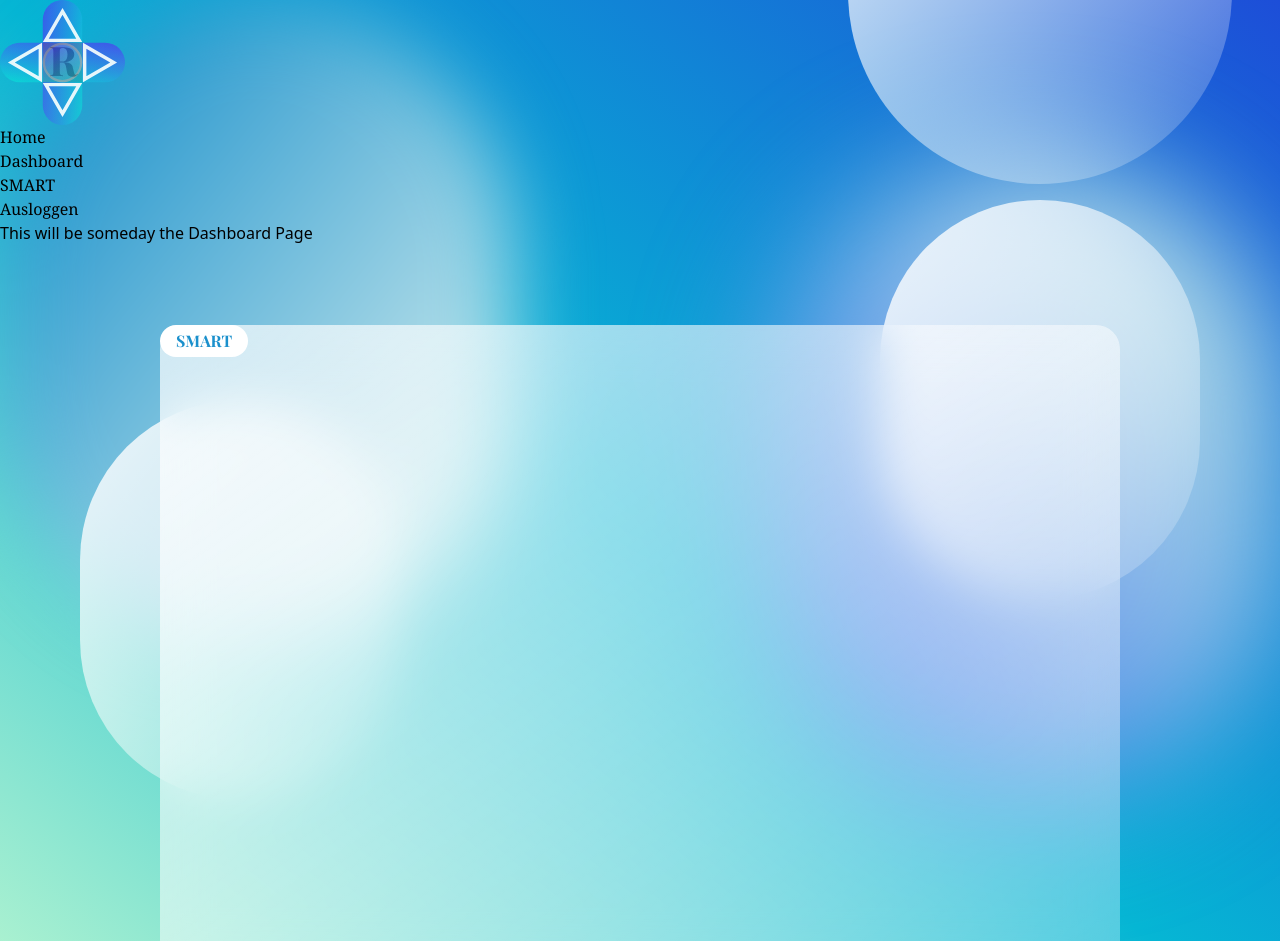
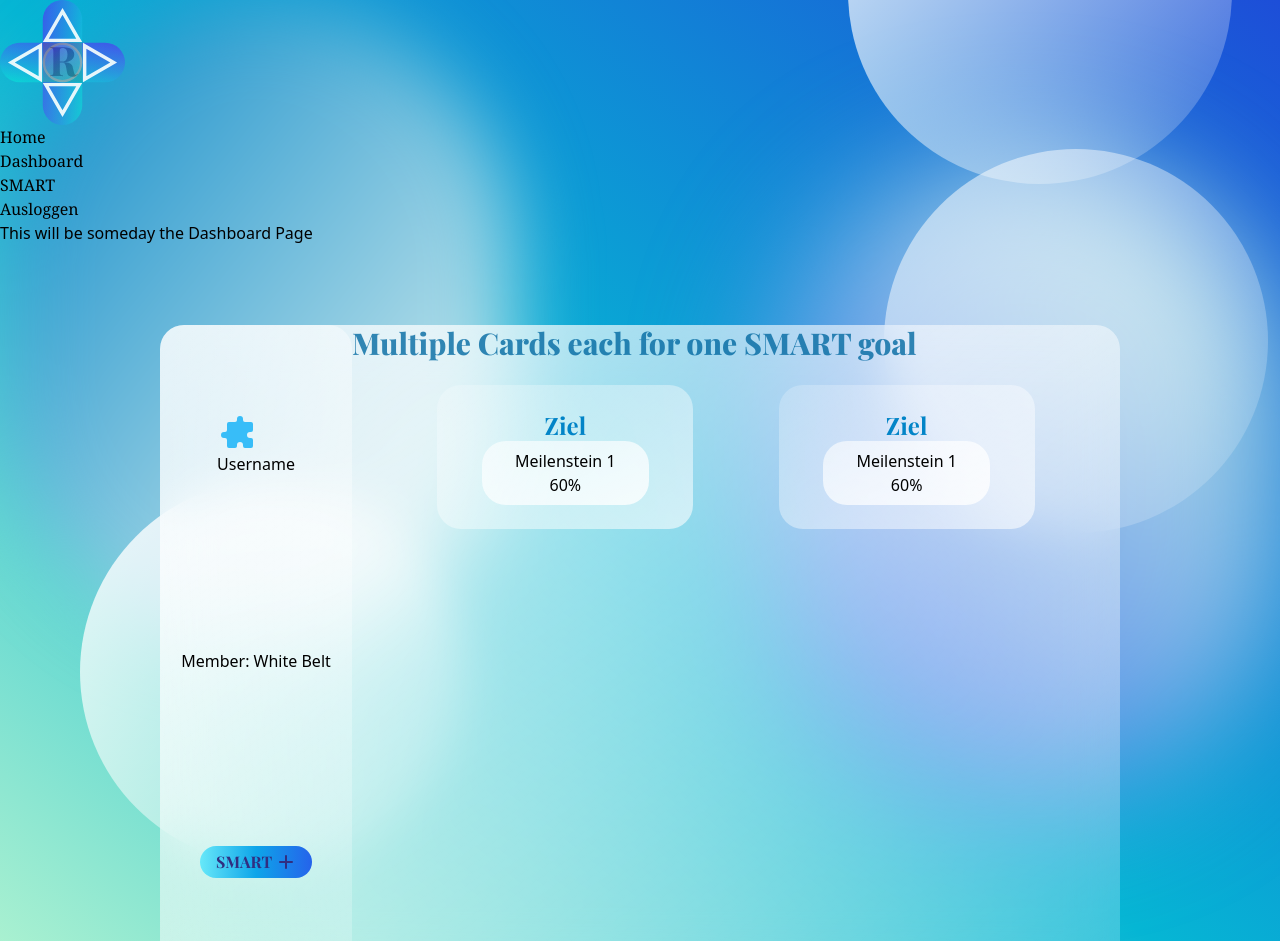
Before and after one commit to ZartBitter/Resolve, a Vue app in the folder Resolve/: page /dashboard in a window 1280 px wide. Shown: the top 941 px of the page. Built offline with nearby package versions, Linux system fonts and the light colour scheme; no server answers; sample sign-in values are in the browser's storage; a web font is replaced by a local one.

Commit message:
Dashboard

```diff
--- a/Resolve/src/components/Dashboard.vue
+++ b/Resolve/src/components/Dashboard.vue
@@ -1,18 +1,76 @@
 <template>
   <h1>This will be someday the Dashboard Page</h1>
   <!-- Circle's -->
-  <div class="absolute right-12 -top-1/4 h-96 w-96 rounded-full bg-gradient-to-br from-white/90 to-white/10"></div>
-  <div class="absolute right-20 bottom-1/4 h-2/4 w-1/4 rounded-full bg-gradient-to-br from-white/90 to-white/10"></div>
+  <div
+    class="absolute right-6 -top-7 h-14 w-14 rounded-full bg-gradient-to-br from-white/90 to-white/10 lg:right-12 lg:-top-1/4 lg:h-96 lg:w-96"
+  ></div>
+  <div
+    class="md:right-18 absolute bottom-2/3 right-3 h-28 w-28 rounded-full bg-gradient-to-br from-white/60 to-white/10 md:bottom-1/3 md:h-96 md:w-96"
+  ></div>
 
   <!-- Dashboard-UI -->
   <section class="flex h-screen items-center justify-center">
-    <div class="z-50 h-4/5 w-9/12 rounded-3xl bg-gradient-to-br from-white/70 to-white/30 backdrop-blur-xl">
-      <button class="rounded-full bg-white p-1 pl-4 pr-4 font-body font-bold text-sky-600/90 hover:text-blue-800">
-        <RouterLink to="/Smart">SMART</RouterLink>
-      </button>
+    <!-- MAIN Glass UI -->
+    <div class="z-50 flex h-4/5 w-11/12 rounded-3xl bg-gradient-to-br from-white/80 to-white/20 backdrop-blur-xl lg:w-9/12">
+      <!-- User Section Glass UI -->
+      <div class="flex basis-1/5 flex-col items-center justify-around rounded-3xl bg-gradient-to-bl from-white/40 to-white/0">
+        <div>
+          <svg xmlns="http://www.w3.org/2000/svg" class="h-10 w-10 fill-sky-400" viewBox="0 0 20 20">
+            <path
+              d="M10 3.5a1.5 1.5 0 013 0V4a1 1 0 001 1h3a1 1 0 011 1v3a1 1 0 01-1 1h-.5a1.5 1.5 0 000 3h.5a1 1 0 011 1v3a1 1 0 01-1 1h-3a1 1 0 01-1-1v-.5a1.5 1.5 0 00-3 0v.5a1 1 0 01-1 1H6a1 1 0 01-1-1v-3a1 1 0 00-1-1h-.5a1.5 1.5 0 010-3H4a1 1 0 001-1V6a1 1 0 011-1h3a1 1 0 001-1v-.5z"
+            />
+          </svg>
+          <h3>Username</h3>
+        </div>
+        <p>Member: White Belt</p>
+        <button
+          class="rounded-full bg-white bg-gradient-to-r from-cyan-300 via-sky-500 to-blue-600 p-1 pl-4 pr-4 font-body font-bold text-indigo-900 duration-200 hover:scale-110 hover:from-cyan-200 hover:via-sky-400 hover:to-blue-500 hover:font-extrabold hover:text-indigo-800"
+        >
+          <RouterLink to="/Smart" class="flex items-center"
+            >SMART
+            <svg xmlns="http://www.w3.org/2000/svg" class="ml-1 h-5 w-5" viewBox="0 0 20 20" fill="currentColor">
+              <path
+                fill-rule="evenodd"
+                d="M10 3a1 1 0 011 1v5h5a1 1 0 110 2h-5v5a1 1 0 11-2 0v-5H4a1 1 0 110-2h5V4a1 1 0 011-1z"
+                clip-rule="evenodd"
+              />
+            </svg>
+          </RouterLink>
+        </button>
+      </div>
+      <!-- Card Section Glass UI -->
+      <div class="basis-4/5">
+        <h1 class="font-body text-3xl font-extrabold text-sky-700/80">Multiple Cards each for one SMART goal</h1>
+        <div class="mt-6 flex justify-evenly">
+          <!-- Glass Card UI -->
+          <div class="flex h-1/3 w-1/3 flex-col items-center rounded-3xl bg-gradient-to-tl from-white/60 to-white/20 p-6">
+            <h1 class="font-body text-2xl font-bold text-sky-600">Ziel</h1>
+            <div class="flex h-1/3 w-4/5 flex-col items-center rounded-3xl bg-gradient-to-tl from-white/80 to-white/60 p-2">
+              <!-- Glass Card -->
+              <h3>Meilenstein 1</h3>
+              <!-- Progressbar -->
+              <div></div>
+              <!-- Percentage of Progressbar -->
+              <h2>60%</h2>
+            </div>
+          </div>
+          <!-- 2nd Glass Card  -->
+          <div class="flex h-1/3 w-1/3 flex-col items-center rounded-3xl bg-gradient-to-tl from-white/60 to-white/20 p-6">
+            <h1 class="font-body text-2xl font-bold text-sky-600">Ziel</h1>
+            <div class="flex h-1/3 w-4/5 flex-col items-center rounded-3xl bg-gradient-to-tl from-white/80 to-white/60 p-2">
+              <!-- Glass Card -->
+              <h3>Meilenstein 1</h3>
+              <!-- Progressbar -->
+              <div></div>
+              <!-- Percentage of Progressbar -->
+              <h2>60%</h2>
+            </div>
+          </div>
+        </div>
+      </div>
     </div>
   </section>
 
   <!-- Circle -->
-  <div class="absolute bottom-0 left-20 h-2/4 w-1/4 rounded-full bg-gradient-to-br from-white/90 to-white/10"></div>
+  <div class="absolute -bottom-16 h-28 w-28 rounded-full bg-gradient-to-br from-white/90 to-white/10 md:left-20 md:h-96 md:w-96"></div>
 </template>
--- a/Resolve/src/components/Register.vue
+++ b/Resolve/src/components/Register.vue
@@ -115,15 +115,4 @@ const signInWithGoogle = () => {
   </Teleport>
 </template>
 
-<style>
-/* Hide scrollbar for Chrome, Safari and Opera */
-.container-snap::-webkit-scrollbar {
-  display: none;
-}
-
-/* Hide scrollbar for IE, Edge and Firefox */
-.container-snap {
-  -ms-overflow-style: none; /* IE and Edge */
-  scrollbar-width: none; /* Firefox */
-}
-</style>
+<style></style>
```
